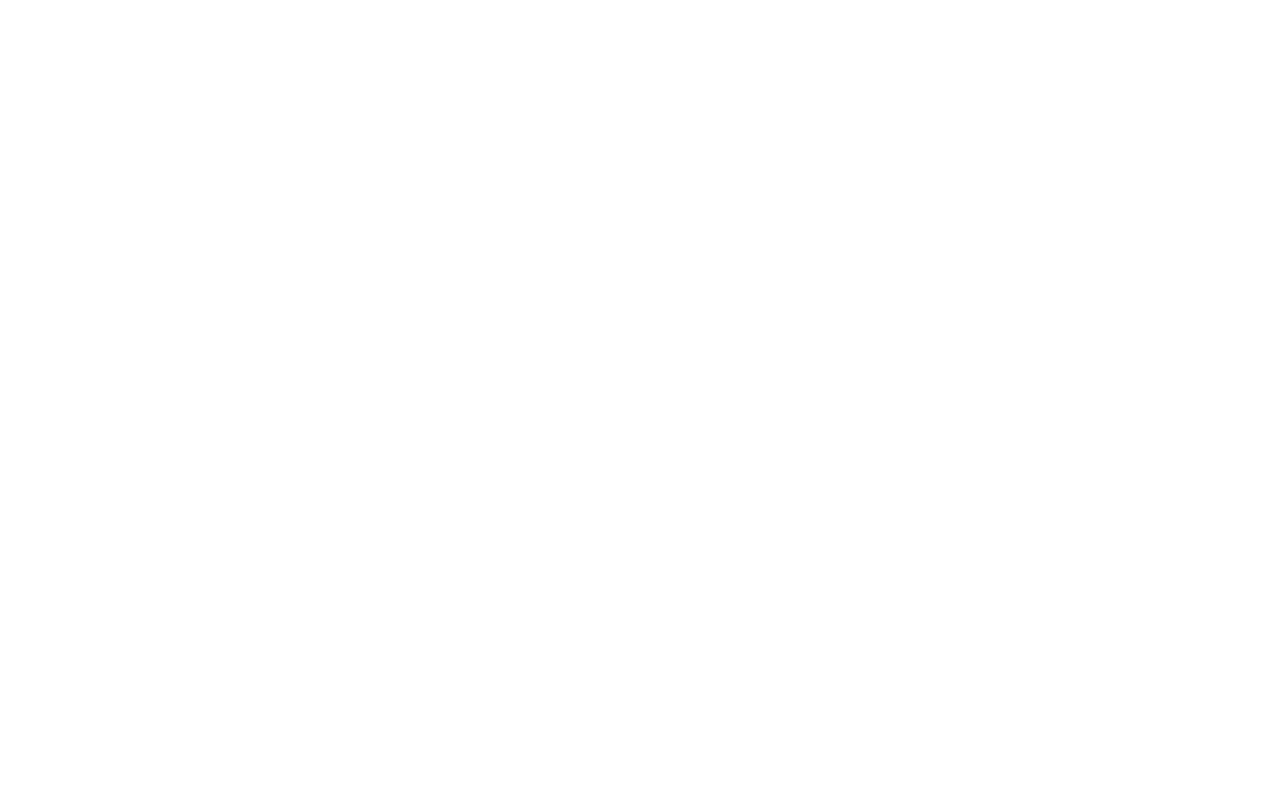
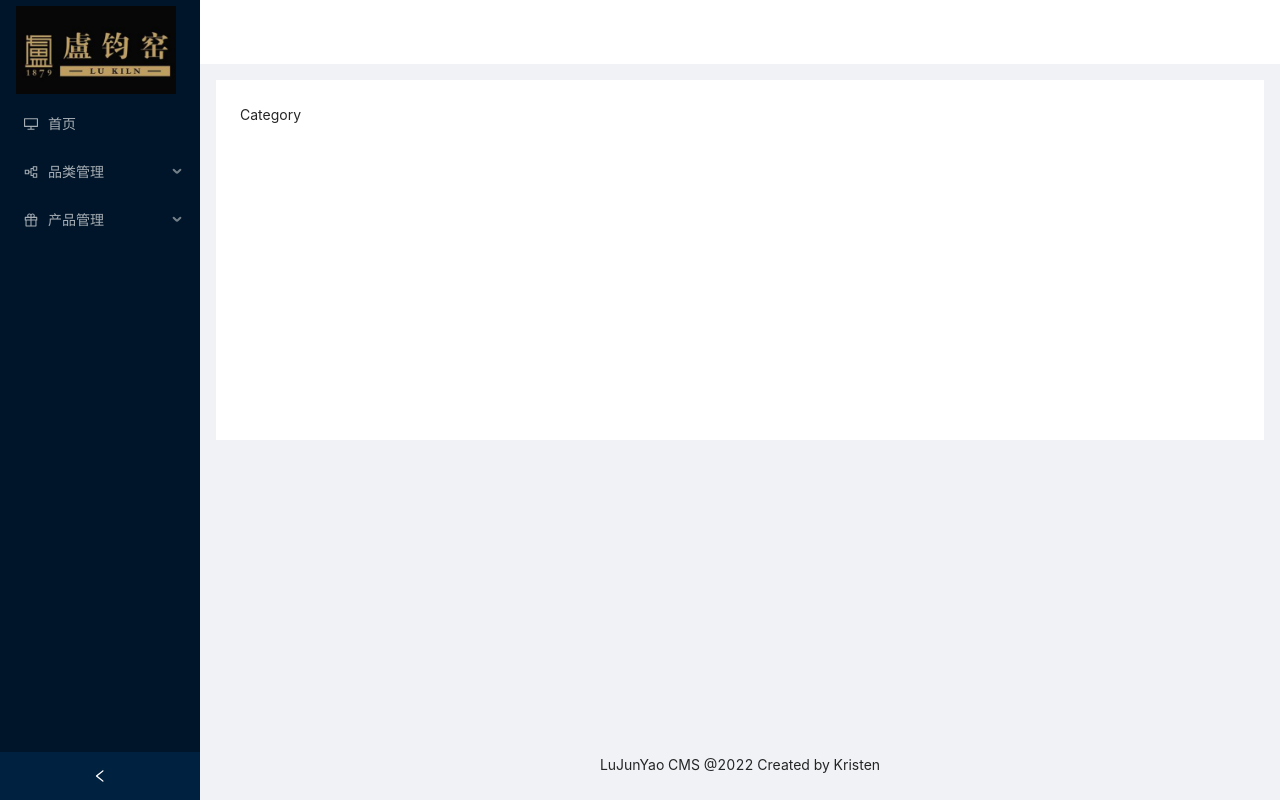
Before and after one commit to kristennn/react-antd-demo, a React (Create React App) app: page /category in a window 1280 px wide. Before the commit this address had no page. Built offline with nearby package versions, Linux system fonts and the light colour scheme.

Commit message:
fix:deal nested router with layout

```diff
--- a/src/App.tsx
+++ b/src/App.tsx
@@ -9,7 +9,7 @@
   return (
     <Router>
       <Routes>
-        <Route path='/' element={<AppLayout />}></Route>
+        <Route path='/*' element={<AppLayout />}></Route>
         <Route path='/login' element={<Login />}></Route>
       </Routes>
     </Router>
--- a/src/layout/index.tsx
+++ b/src/layout/index.tsx
@@ -71,7 +71,11 @@
   return items.map((menuItem: MenuItemConfig) => {
     if (menuItem.children && menuItem.children.length) {
       return (
-        <Menu.SubMenu title={menuItem.label} icon={menuItem.icon}>
+        <Menu.SubMenu
+          title={menuItem.label}
+          icon={menuItem.icon}
+          key={menuItem.key}
+        >
           {menuItem.children.map((child: MenuItemConfig) => {
             return (
               <Menu.Item key={child.key}>
@@ -99,9 +103,6 @@
   const [collapsed, setCollapsed] = useState(false);
   return (
     <Layout style={{ minHeight: '100vh' }}>
-      <Routes>
-        <Route path='/login' element={<Login />} />
-      </Routes>
       <Sider
         id='lu-layout-side'
         collapsible
@@ -116,16 +117,11 @@
       <Layout className='site-layout'>
         <Header className='site-layout-background' style={{ padding: 0 }} />
         <Content style={{ margin: '0 16px' }}>
-          {/* <Breadcrumb style={{ margin: '16px 0' }}>
-              <Breadcrumb.Item>User</Breadcrumb.Item>
-              <Breadcrumb.Item>Bill</Breadcrumb.Item>
-            </Breadcrumb> */}
           <div
             className='site-layout-background'
             style={{ padding: 24, minHeight: 360, margin: '16px 0' }}
           >
             <Routes>
-              <Route path='/' element={<Dashboard />} />
               <Route path='/category' element={<Category />} />
               <Route path='/product' element={<Product />} />
             </Routes>
```
